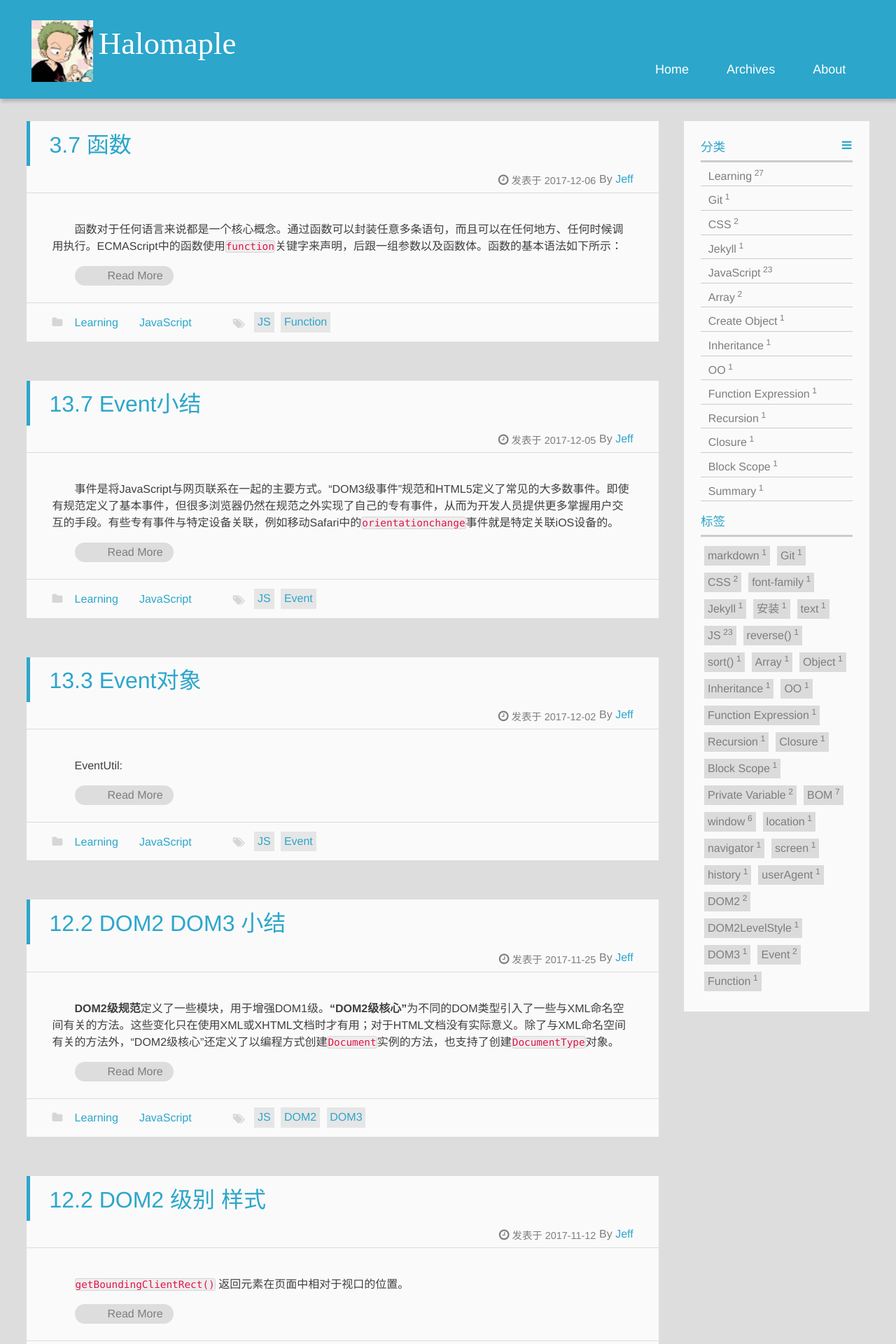
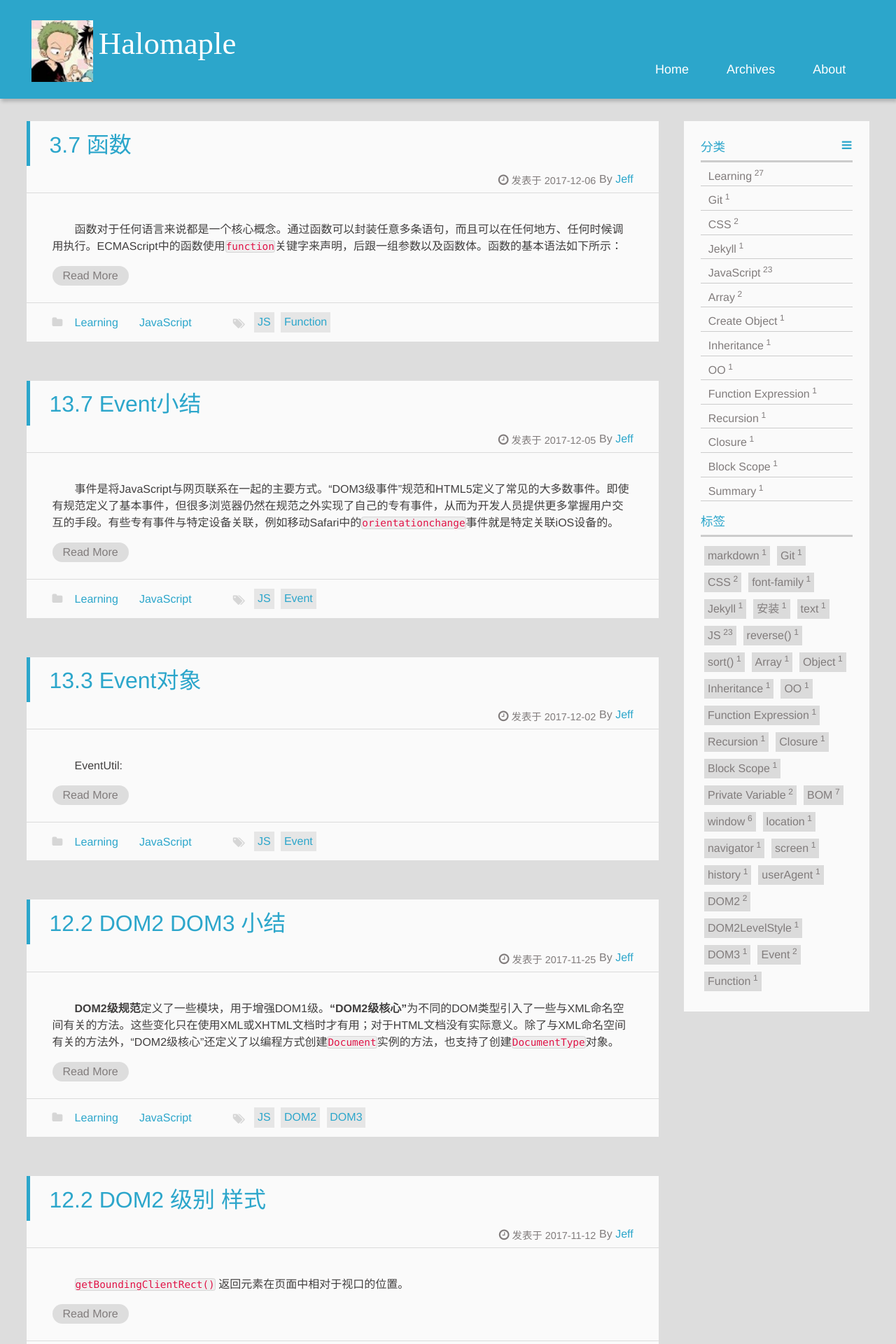
Before and after one commit to Halomaple/blog, a Jekyll site: the page built from index.html, in a window 1280 px wide. Shown: the top 1920 px of the page at 70% size. Built offline with Jekyll 4.4.1, drawn with Linux system fonts in a browser that asks for light colours; the list of posts is cut into pages by our own code.

Commit message:
no text-indent for 'ReadMore' button

```diff
--- a/assets/css/style.css
+++ b/assets/css/style.css
@@ -784,6 +784,10 @@ header nav ul li a:hover {
 	max-height: 1800px;
 }
 
+#main article.post-expand .article-more-link {
+	text-indent: initial;
+}
+
 #main article.post-expand .article-more-link a {
 	display: inline-block;
 	padding: 6px 15px;
```
